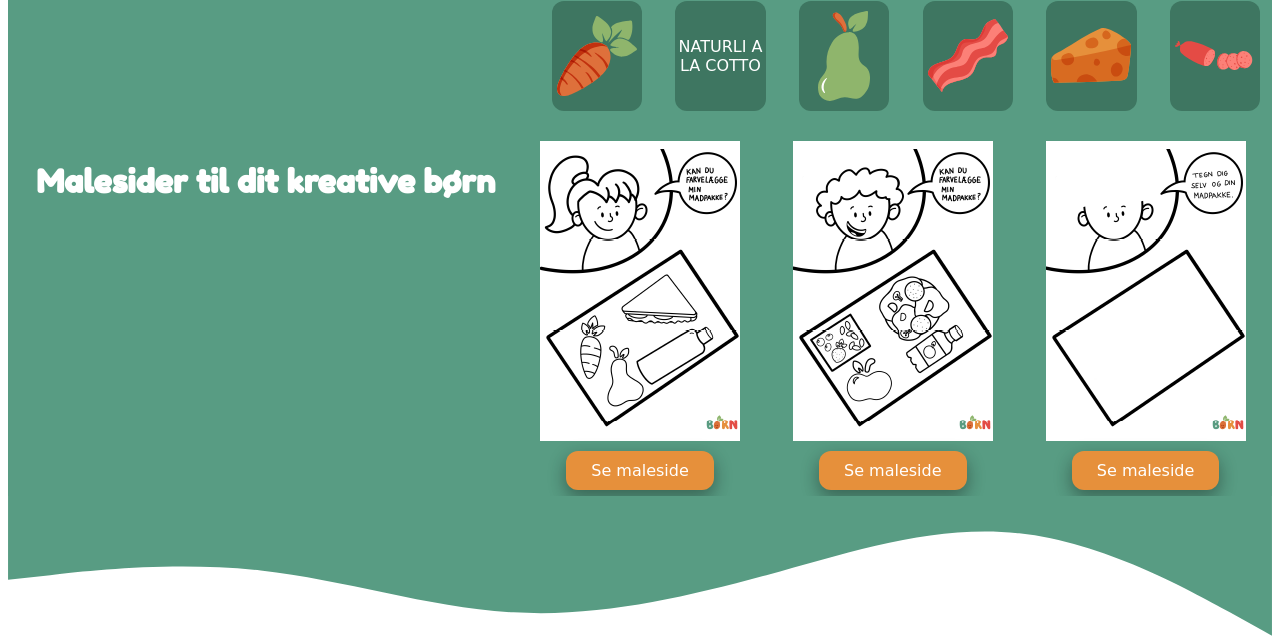
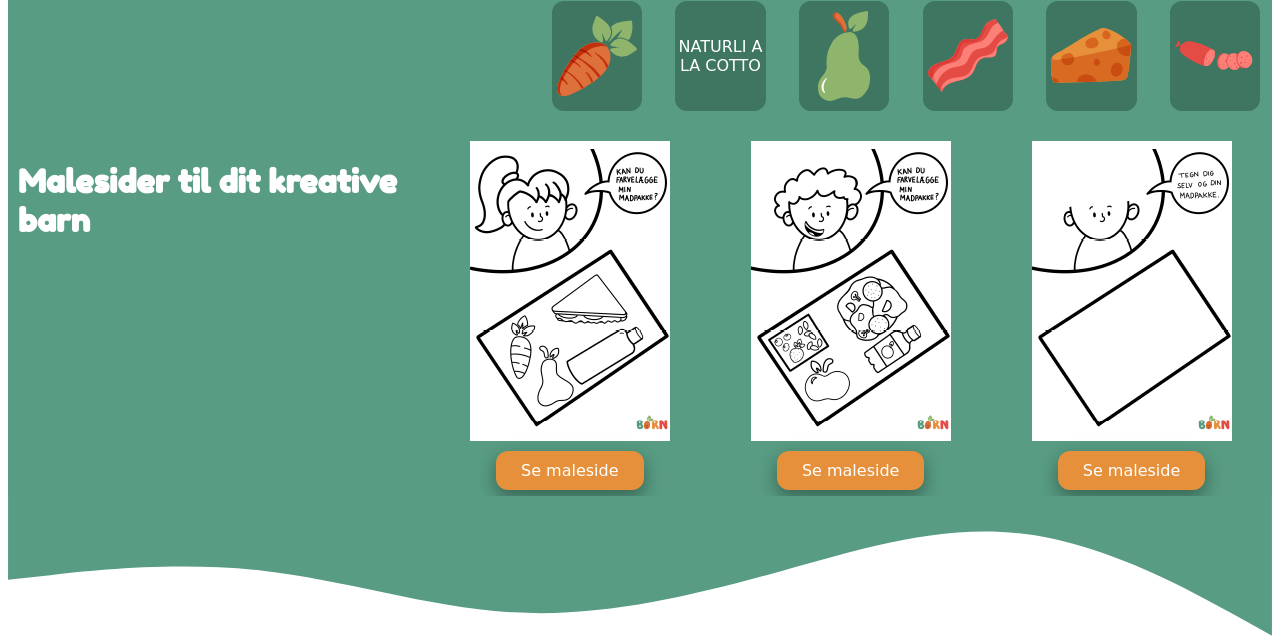
Before and after one commit to victoriarutzou/Naturli, a plain HTML site: page index.html in a window 1280 px wide. Shown: the part 2925-3563 px from the top of the page. Drawn offline with Linux system fonts and the light colour scheme; a web font is replaced by a local one.

Commit message:
stavefejl

```diff
--- a/index.html
+++ b/index.html
@@ -286,7 +286,7 @@
     </div>
      <!--MALESIDER-->
      <div class="malesiderlaptop">
-        <h1 class="white">Malesider til dit kreative børn</h1>
+        <h1 class="white">Malesider til dit kreative barn</h1>
             <a href="photos/male1.pdf"><img src="photos/maleside1.png" alt="maleside"/></a>
             <a href="photos/male2.pdf"><img src="photos/maleside2.png" alt="maleside"/></a>
             <a href="photos/male3.pdf"><img src="photos/maleside3.png" alt="maleside"/></a>
--- a/styles.css
+++ b/styles.css
@@ -738,7 +738,7 @@ form {
         .malesiderlaptop {
             background-color:#589c83;
             display: grid;
-            grid-template-columns: [col]2fr [col]1fr []1fr [col]1fr;
+            grid-template-columns: [col]1.5fr [col]1fr []1fr [col]1fr;
             grid-template-rows: [row]305px [row]50px;
             justify-items: center;
             align-items: center;
```
